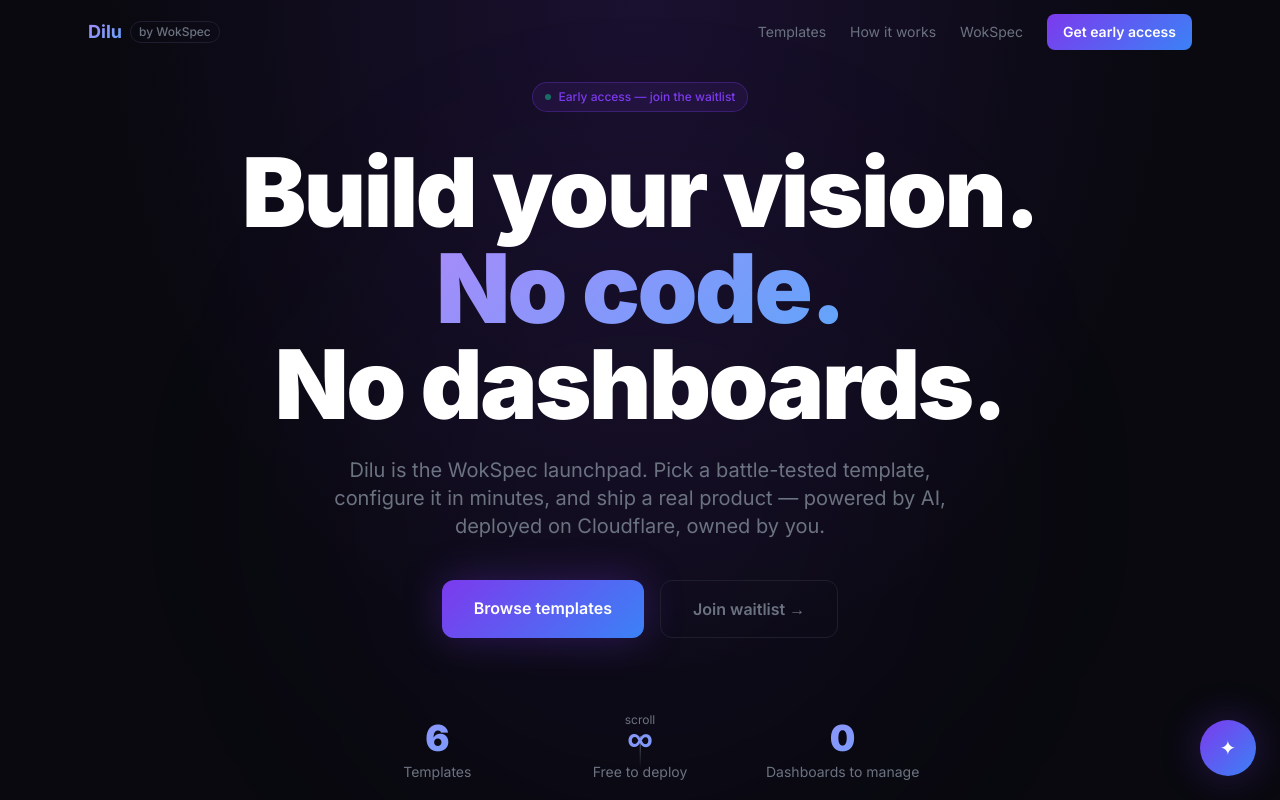
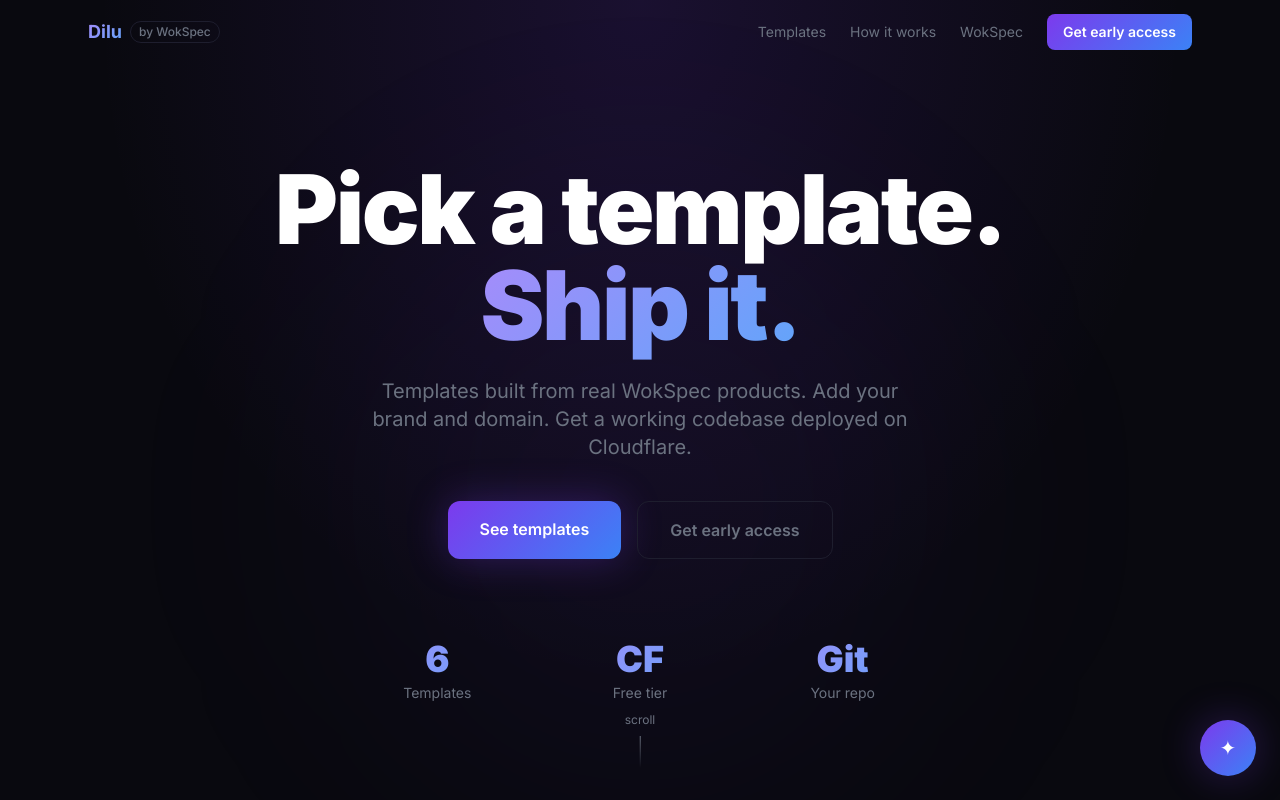
Before and after one commit to WokSpec/Dilu, a Next.js app: page / in a window 1280 px wide. Shown: the top 800 px of the page. Built offline with nearby package versions, Linux system fonts and the light colour scheme.

Commit message:
copy: strip Hero to essentials

```diff
--- a/src/components/Hero.tsx
+++ b/src/components/Hero.tsx
@@ -1,54 +1,40 @@
 export default function Hero() {
   return (
     <section className="relative min-h-screen flex items-center justify-center overflow-hidden pt-16">
-      {/* Background glow */}
       <div className="absolute inset-0 bg-dilu-glow pointer-events-none" />
       <div className="absolute top-1/4 left-1/2 -translate-x-1/2 w-[600px] h-[600px] rounded-full bg-dilu-purple/5 blur-[120px] pointer-events-none" />
 
       <div className="relative z-10 max-w-5xl mx-auto px-6 text-center">
-        {/* Badge */}
-        <div className="inline-flex items-center gap-2 px-3 py-1.5 rounded-full border border-dilu-purple/30 bg-dilu-purple/10 mb-8">
-          <span className="w-1.5 h-1.5 rounded-full bg-dilu-green animate-pulse-slow" />
-          <span className="text-xs font-medium text-dilu-purple">Early access — join the waitlist</span>
-        </div>
-
-        {/* Headline */}
         <h1 className="text-6xl md:text-7xl lg:text-8xl font-black leading-[0.95] tracking-tight mb-6">
-          Build your vision.
+          Pick a template.
           <br />
-          <span className="text-gradient">No code.</span>
-          <br />
-          No dashboards.
+          <span className="text-gradient">Ship it.</span>
         </h1>
 
-        {/* Sub */}
-        <p className="text-lg md:text-xl text-dilu-muted max-w-2xl mx-auto mb-10 leading-relaxed">
-          Dilu is the WokSpec launchpad. Pick a battle-tested template, configure it in minutes,
-          and ship a real product — powered by AI, deployed on Cloudflare, owned by you.
+        <p className="text-lg md:text-xl text-dilu-muted max-w-xl mx-auto mb-10 leading-relaxed">
+          Templates built from real WokSpec products. Add your brand and domain. Get a working codebase deployed on Cloudflare.
         </p>
 
-        {/* CTAs */}
         <div className="flex flex-col sm:flex-row gap-4 justify-center">
           <a
             href="#templates"
             className="px-8 py-4 rounded-xl bg-dilu-gradient font-semibold text-base hover:opacity-90 transition-opacity glow-purple"
           >
-            Browse templates
+            See templates
           </a>
           <a
             href="#waitlist"
             className="px-8 py-4 rounded-xl border border-dilu-border text-dilu-muted hover:text-white hover:border-white/20 transition-all font-semibold text-base"
           >
-            Join waitlist →
+            Get early access
           </a>
         </div>
 
-        {/* Stats */}
         <div className="mt-20 grid grid-cols-3 gap-8 max-w-xl mx-auto">
           {[
-            { value: '6', label: 'Templates' },
-            { value: '∞', label: 'Free to deploy' },
-            { value: '0', label: 'Dashboards to manage' },
+            { value: "6", label: "Templates" },
+            { value: "CF", label: "Free tier" },
+            { value: "Git", label: "Your repo" },
           ].map((s) => (
             <div key={s.label} className="text-center">
               <div className="text-4xl font-black text-gradient">{s.value}</div>
@@ -58,7 +44,6 @@
         </div>
       </div>
 
-      {/* Scroll indicator */}
       <div className="absolute bottom-8 left-1/2 -translate-x-1/2 flex flex-col items-center gap-2 text-dilu-muted">
         <span className="text-xs">scroll</span>
         <div className="w-px h-8 bg-gradient-to-b from-dilu-muted to-transparent" />
```
